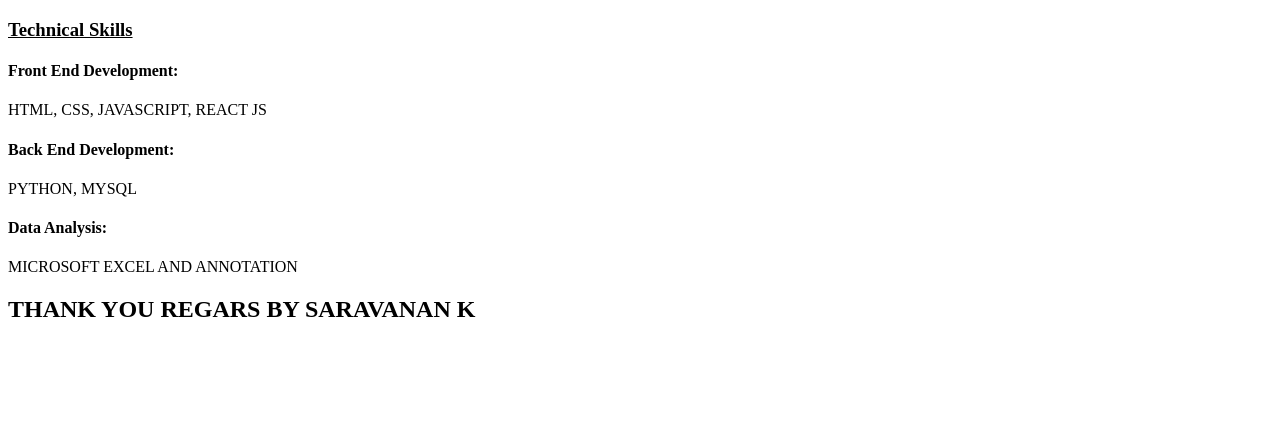
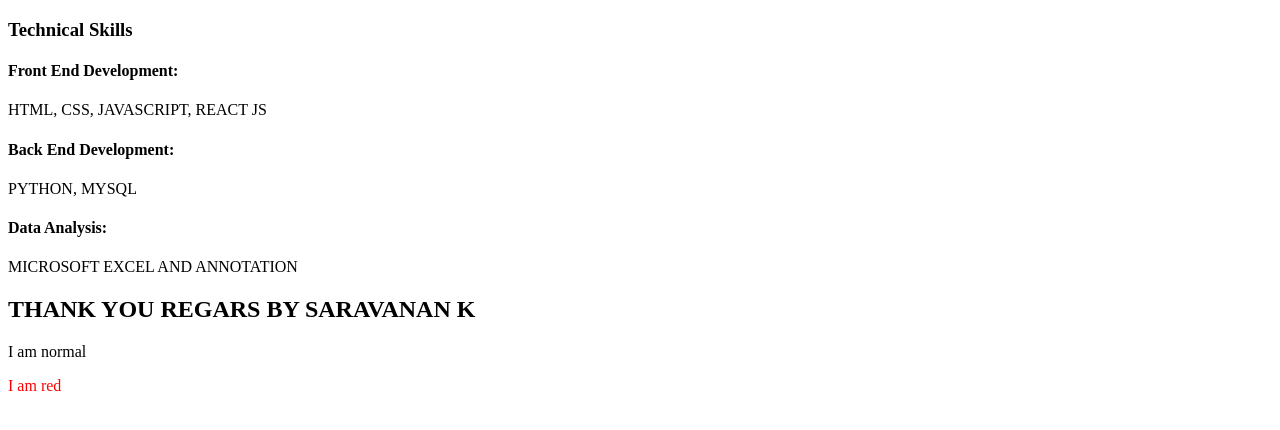
Before and after one commit to VPKSARAVANAN/Portfolio-, a plain HTML site: page index.html in a window 1280 px wide. Shown: the part 260-690 px from the top of the page. Drawn offline with Linux system fonts and the light colour scheme.

Commit message:
Update index.html

```diff
--- a/index.html
+++ b/index.html
@@ -13,7 +13,7 @@
   <h2>Ph no: 6382739336</h2>
 </fieldset>
 
-  <h3> <b><u>Technical Skills  </u> </b></h3>
+  <h3> Technical Skills  </h3>
   <h4>Front End Development: </h4>
   <p>HTML, CSS, JAVASCRIPT, REACT JS</p>
   <h4>Back End Development: </h4>
@@ -23,5 +23,7 @@
 <h2>THANK YOU
 REGARS BY
 SARAVANAN K</h2>
+  <p>I am normal</p>
+<p style="color:red;">I am red</p>
 </body>
 </html>
```
